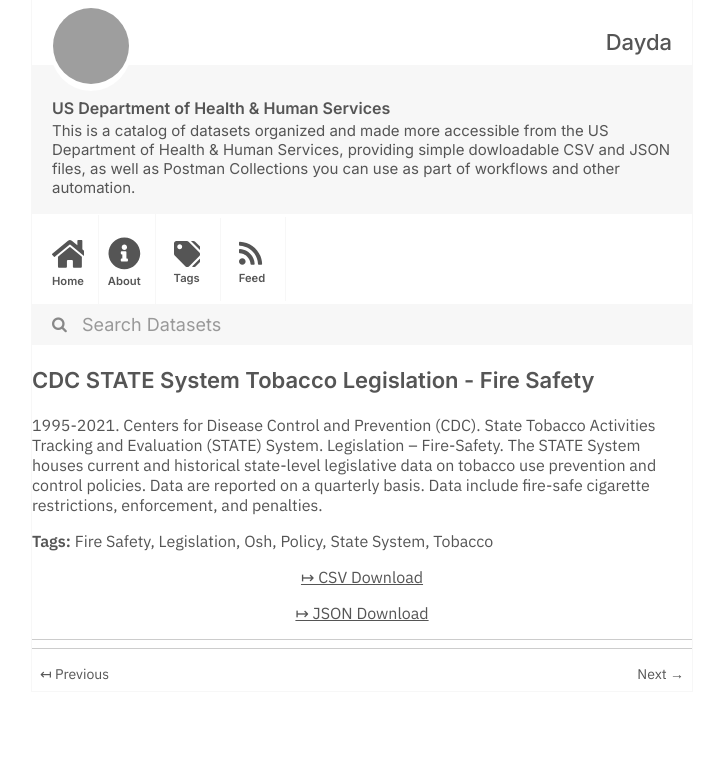
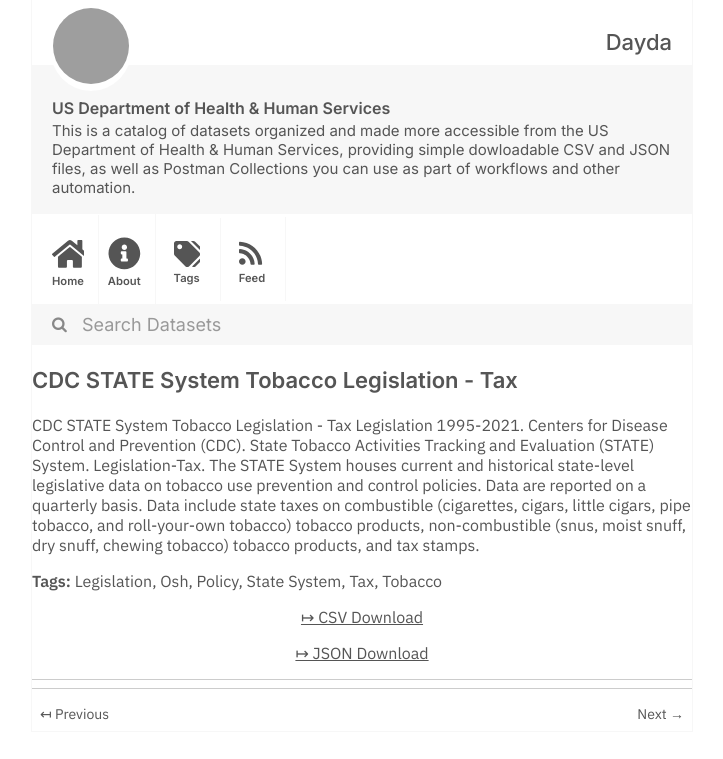
Before and after one commit to dayda-entities/us-department-of-health-and-human-services, a Jekyll site: the page built from _posts/2020-11-10-cdc-state-system-tobacco-legis.md, in a window 1280 px wide, cut to the strip 0-759 px from the top of the page. Shown: the whole strip, without its empty margins (278-1001 px from the left). Built offline with Jekyll 4.4.1, drawn with Linux system fonts in a browser that asks for light colours; grey boxes are pictures that could not be loaded.

Commit message:
Publish Data

```diff
--- a/_posts/2020-11-10-cdc-state-system-tobacco-legis.md
+++ b/_posts/2020-11-10-cdc-state-system-tobacco-legis.md
@@ -1,20 +1,21 @@
 ---
-title: CDC STATE System Tobacco Legislation - Fire Safety
-created: '2020-11-10T16:17:10.556537'
-modified: '2021-04-15T18:09:07.387658'
+title: CDC STATE System Tobacco Legislation - Tax
+created: '2020-11-10T16:17:13.654532'
+modified: '2021-04-17T02:40:26.562019'
 state: active
 type: dataset
 tags:
-  - Fire Safety
   - Legislation
   - Osh
   - Policy
   - State System
+  - Tax
   - Tobacco
 groups: []
-csv_url: 'https://data.cdc.gov/api/views/isz8-idbx/rows.csv?accessType=DOWNLOAD'
-json_url: 'https://data.cdc.gov/api/views/isz8-idbx/rows.json?accessType=DOWNLOAD'
+csv_url: 'https://data.cdc.gov/api/views/2dwv-vfam/rows.csv?accessType=DOWNLOAD'
+json_url: 'https://data.cdc.gov/api/views/2dwv-vfam/rows.json?accessType=DOWNLOAD'
 layout: post
 
 ---
-1995-2021. Centers for Disease Control and Prevention (CDC). State Tobacco Activities Tracking and Evaluation (STATE) System. Legislation – Fire-Safety. The STATE System houses current and historical state-level legislative data on tobacco use prevention and control policies. Data are reported on a quarterly basis. Data include fire-safe cigarette restrictions, enforcement, and penalties.
+CDC STATE System Tobacco Legislation - Tax  Legislation
+1995-2021. Centers for Disease Control and Prevention (CDC). State Tobacco Activities Tracking and Evaluation (STATE) System. Legislation-Tax. The STATE System houses current and historical state-level legislative data on tobacco use prevention and control policies. Data are reported on a quarterly basis. Data include state taxes on combustible (cigarettes, cigars, little cigars, pipe tobacco, and roll-your-own tobacco) tobacco products, non-combustible (snus, moist snuff, dry snuff, chewing tobacco) tobacco products, and tax stamps.
```
